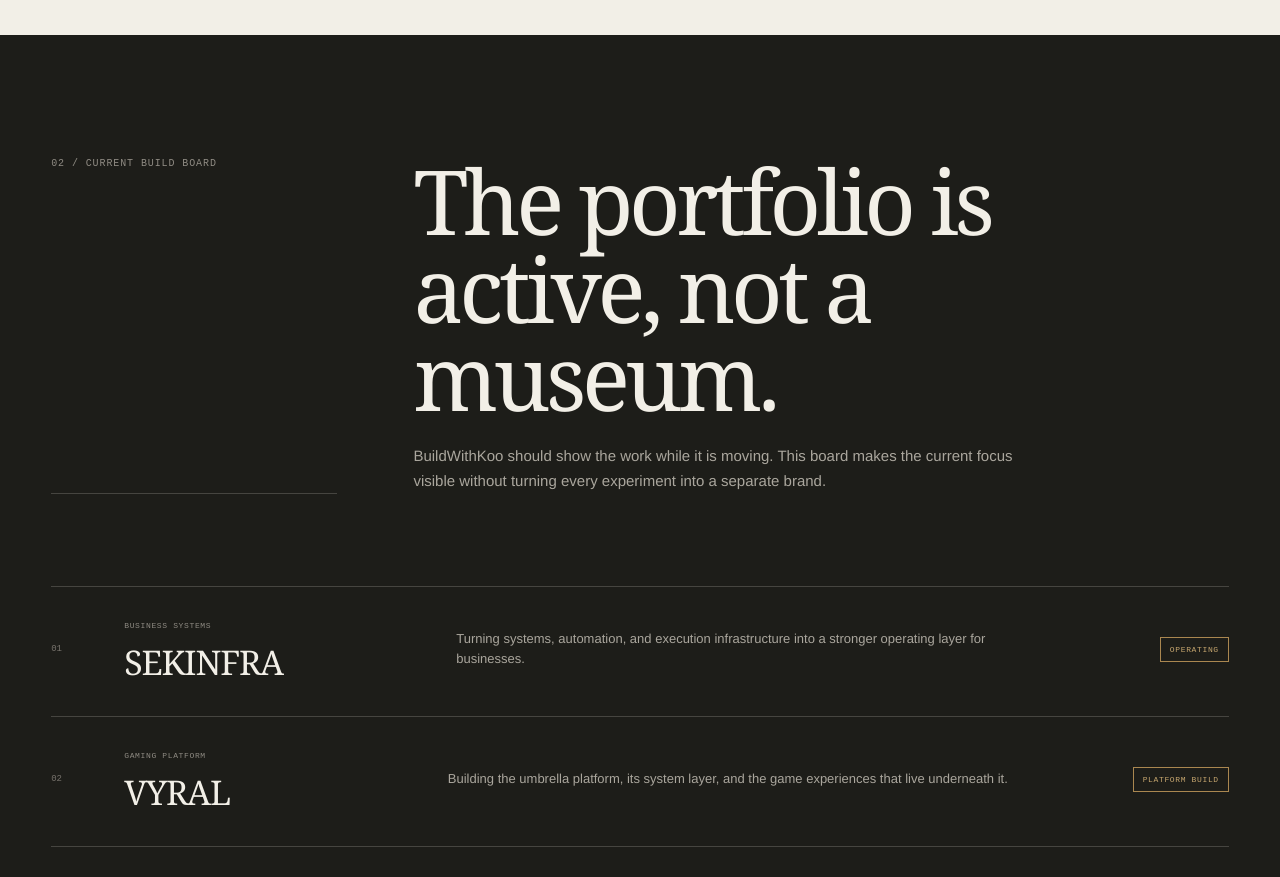
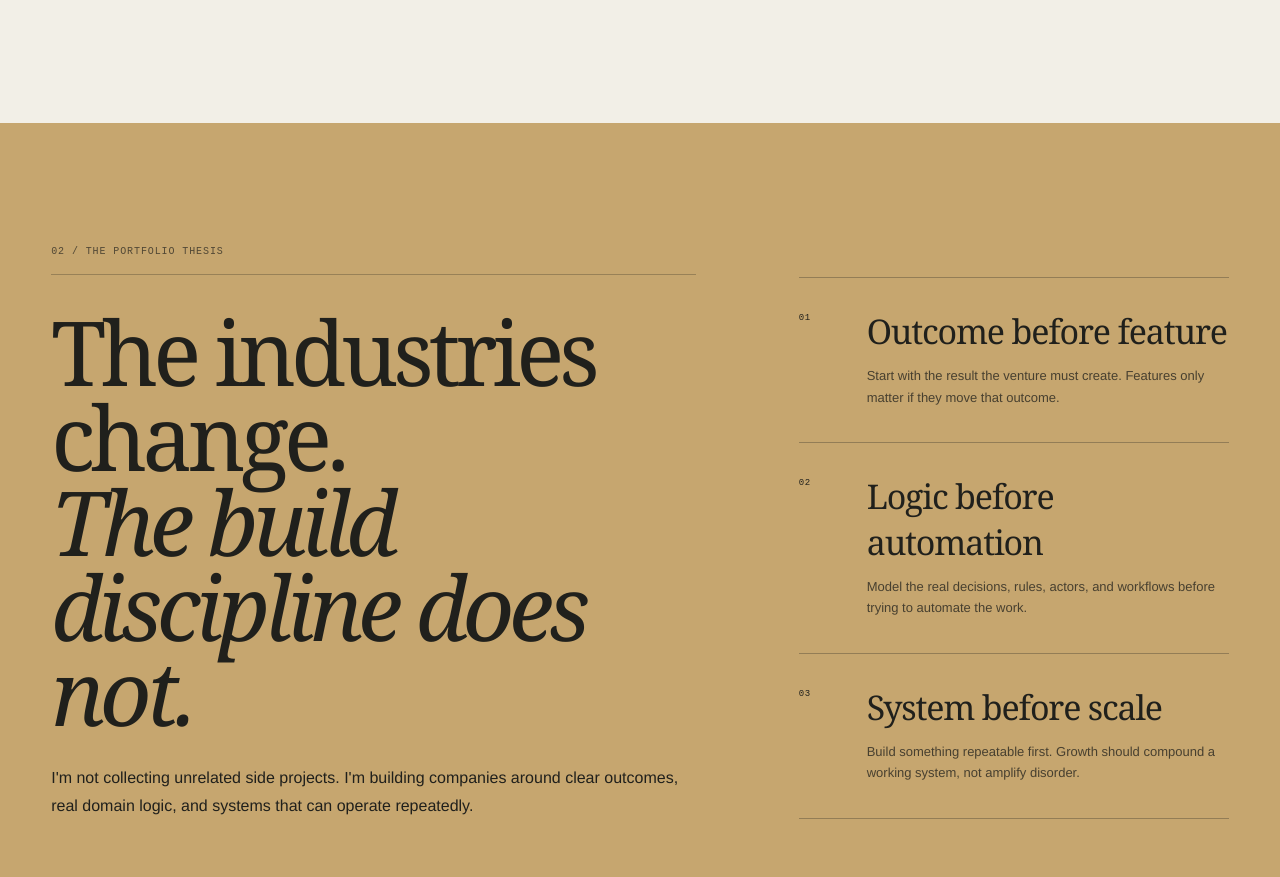
Before and after one commit to AnonymousKoo/buildwithkoo, a Next.js app: page / in a window 1280 px wide. Shown: the part 1920-2797 px from the top of the page. Built offline with nearby package versions, Linux system fonts and the light colour scheme.

Commit message:
Refine BuildWithKoo portfolio structure

```diff
--- a/app/globals.css
+++ b/app/globals.css
@@ -2583,3 +2583,168 @@ summary {
     border-right: 0;
   }
 }
+/* Portfolio information architecture refinement */
+.venture-card-outcome-copy {
+  max-width: 34ch;
+}
+
+.portfolio-thesis {
+  display: grid;
+  gap: 70px;
+  padding: 90px 20px 96px;
+  color: var(--ink);
+  background: var(--gold-light);
+}
+
+.portfolio-thesis .section-index {
+  border-color: rgba(32, 32, 28, 0.28);
+  color: rgba(32, 32, 28, 0.7);
+}
+
+.portfolio-thesis-lead h2 {
+  max-width: 980px;
+  margin: 34px 0 0;
+  font-family: Georgia, "Times New Roman", serif;
+  font-size: clamp(46px, 12vw, 72px);
+  font-weight: 400;
+  letter-spacing: -0.055em;
+  line-height: 0.95;
+}
+
+.portfolio-thesis-lead h2 span {
+  display: block;
+  font-style: italic;
+}
+
+.portfolio-thesis-lead > p:last-child {
+  max-width: 720px;
+  margin: 30px 0 0;
+  font-size: 16px;
+  line-height: 1.7;
+}
+
+.portfolio-principles {
+  border-top: 1px solid rgba(32, 32, 28, 0.3);
+}
+
+.portfolio-principles article {
+  display: grid;
+  grid-template-columns: 44px minmax(0, 1fr);
+  gap: 14px;
+  padding: 24px 0 28px;
+  border-bottom: 1px solid rgba(32, 32, 28, 0.3);
+}
+
+.portfolio-principles article > span {
+  padding-top: 5px;
+  font-family: "Courier New", Courier, monospace;
+  font-size: 9px;
+  letter-spacing: 0.08em;
+}
+
+.portfolio-principles h3 {
+  margin: 0;
+  font-family: Georgia, "Times New Roman", serif;
+  font-size: 30px;
+  font-weight: 400;
+  letter-spacing: -0.035em;
+}
+
+.portfolio-principles p {
+  max-width: 620px;
+  margin: 11px 0 0;
+  color: rgba(32, 32, 28, 0.76);
+  font-size: 13px;
+  line-height: 1.65;
+}
+
+.build-board-refined {
+  background: var(--off-white-deep);
+  color: var(--ink);
+}
+
+.build-board-refined .section-index {
+  color: var(--muted-on-light);
+  border-color: var(--line-light);
+}
+
+.build-board-refined .build-board-intro > div > p {
+  color: var(--muted-on-light);
+}
+
+.build-board-refined .build-board-list {
+  border-color: var(--line-light);
+}
+
+.build-board-refined .build-board-list article {
+  border-color: var(--line-light);
+}
+
+.build-board-refined .build-board-number,
+.build-board-refined .build-board-name span {
+  color: var(--muted-on-light);
+}
+
+.build-board-refined .build-board-name h3 {
+  color: var(--ink);
+}
+
+.build-board-refined .build-board-list article > p {
+  color: var(--muted-on-light);
+}
+
+.build-board-action {
+  display: flex;
+  align-items: center;
+  justify-content: space-between;
+  gap: 14px;
+}
+
+.build-board-action strong {
+  width: fit-content;
+  padding: 7px 9px;
+  border: 1px solid rgba(123, 97, 57, 0.46);
+  color: #7b6139;
+  font-family: "Courier New", Courier, monospace;
+  font-size: 8px;
+  font-weight: 500;
+  letter-spacing: 0.08em;
+  text-transform: uppercase;
+}
+
+.build-board-action a {
+  font-size: 11px;
+  font-weight: 600;
+}
+
+@media (min-width: 720px) {
+  .portfolio-thesis {
+    grid-template-columns: minmax(0, 1.05fr) minmax(320px, 0.7fr);
+    gap: 8vw;
+    padding: 122px 4vw 130px;
+  }
+
+  .portfolio-thesis-lead h2 {
+    font-size: clamp(66px, 7vw, 102px);
+  }
+
+  .portfolio-principles {
+    align-self: end;
+  }
+}
+
+@media (min-width: 1020px) {
+  .portfolio-thesis {
+    min-height: 78vh;
+    align-items: center;
+  }
+
+  .portfolio-principles article {
+    grid-template-columns: 54px minmax(0, 1fr);
+    padding: 30px 0 34px;
+  }
+
+  .portfolio-principles h3 {
+    font-size: 34px;
+  }
+}
--- a/app/page.tsx
+++ b/app/page.tsx
@@ -1,27 +1,21 @@
 import Link from 'next/link'
 import { ventures } from '../lib/ventures'
 
-const currentBuilds = [
+const principles = [
   {
-    name: 'SEKINFRA',
-    type: 'Business systems',
-    stage: 'Operating',
+    title: 'Outcome before feature',
     description:
-      'Turning systems, automation, and execution infrastructure into a stronger operating layer for businesses.',
+      'Start with the result the venture must create. Features only matter if they move that outcome.',
   },
   {
-    name: 'VYRAL',
-    type: 'Gaming platform',
-    stage: 'Platform build',
+    title: 'Logic before automation',
     description:
-      'Building the umbrella platform, its system layer, and the game experiences that live underneath it.',
+      'Model the real decisions, rules, actors, and workflows before trying to automate the work.',
   },
   {
-    name: 'TABLEGRID',
-    type: 'Food platform',
-    stage: 'Domain build',
+    title: 'System before scale',
     description:
-      'Building the domain and application logic first so the platform has a durable foundation before deeper automation.',
+      'Build something repeatable first. Growth should compound a working system, not amplify disorder.',
   },
 ]
 
@@ -32,7 +26,7 @@ const buildStages = [
   },
   {
     title: 'Domain logic',
-    description: 'Model the actors, rules, decisions, workflows, and value exchange before adding complexity.',
+    description: 'Model the actors, rules, decisions, workflows, and value exchange.',
   },
   {
     title: 'System',
@@ -44,7 +38,7 @@ const buildStages = [
   },
   {
     title: 'Operations',
-    description: 'Build the workflows, ownership, feedback loops, and controls that let the company run.',
+    description: 'Build the workflows, ownership, feedback loops, and controls that let it run.',
   },
   {
     title: 'Scale',
@@ -71,23 +65,23 @@ export default function Home() {
             <span>from the system up.</span>
           </h1>
           <p className="portfolio-hero-description">
-            BuildWithKoo is the home for the ventures, platforms, and operating systems I&apos;m
-            building—what they are, where they are now, and how the pieces connect.
+            BuildWithKoo is the public home for the ventures I&apos;m building—the problem,
+            the system, the product, and the path from idea to operating company.
           </p>
           <div className="portfolio-hero-actions">
             <a className="button button-primary" href="#portfolio">
-              Explore the portfolio <span aria-hidden="true">↓</span>
+              View the ventures <span aria-hidden="true">↓</span>
             </a>
-            <a className="button button-secondary" href="#build-system">
-              See the build system <Arrow />
+            <a className="button button-secondary" href="#approach">
+              How I build <Arrow />
             </a>
           </div>
         </div>
 
         <div className="portfolio-hero-ledger" aria-label="Current BuildWithKoo portfolio">
           <div className="portfolio-ledger-head">
-            <span>Portfolio now</span>
-            <span>03 ventures</span>
+            <span>Current portfolio</span>
+            <span>{String(ventures.length).padStart(2, '0')} ventures</span>
           </div>
           {ventures.map((venture) => (
             <Link href={`/ventures/${venture.slug}`} key={venture.slug}>
@@ -104,17 +98,17 @@ export default function Home() {
         <div className="portfolio-section-intro">
           <p className="section-index">01 / Venture portfolio</p>
           <div>
-            <h2 id="portfolio-title">Different markets. One build discipline.</h2>
+            <h2 id="portfolio-title">Three ventures. Three markets. One standard.</h2>
             <p>
-              Each venture keeps its own brand, market, product, and operating model. BuildWithKoo
-              is the layer that shows the body of work as one portfolio.
+              Each company is built for its own market and customer. BuildWithKoo is where the
+              portfolio comes together without flattening the ventures into one brand.
             </p>
           </div>
         </div>
 
         <div className="venture-card-grid">
           {ventures.map((venture) => (
-            <article className="venture-card" key={venture.slug}>
+            <article className="venture-card venture-card-outcome" key={venture.slug}>
               <header>
                 <span>{venture.number}</span>
                 <span className={`venture-status venture-status-${venture.status.toLowerCase()}`}>
@@ -124,12 +118,12 @@ export default function Home() {
               <div>
                 <p>{venture.category}</p>
                 <h3>{venture.name}</h3>
-                <p>{venture.summary}</p>
+                <p className="venture-card-outcome-copy">{venture.outcome}</p>
               </div>
               <footer>
                 <span>{venture.stage}</span>
                 <Link href={`/ventures/${venture.slug}`}>
-                  View venture <span aria-hidden="true">→</span>
+                  Enter venture <span aria-hidden="true">→</span>
                 </Link>
               </footer>
             </article>
@@ -137,28 +131,27 @@ export default function Home() {
         </div>
       </section>
 
-      <section className="build-board" id="build-board" aria-labelledby="build-board-title">
-        <div className="build-board-intro">
-          <p className="section-index">02 / Current build board</p>
-          <div>
-            <h2 id="build-board-title">The portfolio is active, not a museum.</h2>
-            <p>
-              BuildWithKoo should show the work while it is moving. This board makes the current
-              focus visible without turning every experiment into a separate brand.
-            </p>
-          </div>
+      <section className="portfolio-thesis" id="approach" aria-labelledby="portfolio-thesis-title">
+        <div className="portfolio-thesis-lead">
+          <p className="section-index">02 / The portfolio thesis</p>
+          <h2 id="portfolio-thesis-title">
+            The industries change.{' '}
+            <span>The build discipline does not.</span>
+          </h2>
+          <p>
+            I&apos;m not collecting unrelated side projects. I&apos;m building companies around
+            clear outcomes, real domain logic, and systems that can operate repeatedly.
+          </p>
         </div>
 
-        <div className="build-board-list">
-          {currentBuilds.map((build, index) => (
-            <article key={build.name}>
-              <div className="build-board-number">0{index + 1}</div>
-              <div className="build-board-name">
-                <span>{build.type}</span>
-                <h3>{build.name}</h3>
+        <div className="portfolio-principles">
+          {principles.map((principle, index) => (
+            <article key={principle.title}>
+              <span>0{index + 1}</span>
+              <div>
+                <h3>{principle.title}</h3>
+                <p>{principle.description}</p>
               </div>
-              <p>{build.description}</p>
-              <strong>{build.stage}</strong>
             </article>
           ))}
         </div>
@@ -167,15 +160,15 @@ export default function Home() {
       <section className="build-system" id="build-system" aria-labelledby="build-system-title">
         <div className="build-system-grid" aria-hidden="true" />
         <div className="build-system-intro">
-          <p className="section-index">03 / Build system</p>
+          <p className="section-index">03 / Build method</p>
           <div>
             <h2 id="build-system-title">
-              Build the logic first.{' '}
-              <span>Then compound the company.</span>
+              From opportunity{' '}
+              <span>to operating company.</span>
             </h2>
             <p>
-              The visual layer is never the whole product. The recurring advantage is the logic,
-              systems, and operating structure underneath it.
+              The website, app, or brand is only one layer. The real build is the chain from
+              thesis to logic, system, experience, operations, and scale.
             </p>
           </div>
         </div>
@@ -191,34 +184,35 @@ export default function Home() {
         </ol>
       </section>
 
-      <section className="portfolio-architecture" id="ecosystem" aria-labelledby="architecture-title">
-        <div className="portfolio-section-intro">
-          <p className="section-index">04 / Portfolio architecture</p>
+      <section className="build-board build-board-refined" id="now" aria-labelledby="build-board-title">
+        <div className="build-board-intro">
+          <p className="section-index">04 / Now building</p>
           <div>
-            <h2 id="architecture-title">One portfolio. Multiple ventures. Shared leverage.</h2>
+            <h2 id="build-board-title">What is moving right now.</h2>
             <p>
-              BuildWithKoo is the portfolio layer. The ventures stay independent at the customer
-              level while the portfolio makes the body of work, build discipline, and direction visible.
+              A portfolio should show motion without turning the homepage into an internal
+              dashboard. This is the current public snapshot.
             </p>
           </div>
         </div>
 
-        <div className="architecture-map" aria-label="BuildWithKoo portfolio architecture">
-          <div className="architecture-parent">
-            <span>Portfolio layer</span>
-            <strong>BUILDWITHKOO</strong>
-          </div>
-          <div className="architecture-connector" aria-hidden="true">
-            <span />
-          </div>
-          <div className="architecture-ventures">
-            {ventures.map((venture) => (
-              <Link href={`/ventures/${venture.slug}`} key={venture.slug}>
+        <div className="build-board-list">
+          {ventures.map((venture) => (
+            <article key={venture.slug}>
+              <div className="build-board-number">{venture.number}</div>
+              <div className="build-board-name">
                 <span>{venture.category}</span>
-                <strong>{venture.name}</strong>
-              </Link>
-            ))}
-          </div>
+                <h3>{venture.name}</h3>
+              </div>
+              <p>{venture.now}</p>
+              <div className="build-board-action">
+                <strong>{venture.stage}</strong>
+                <Link href={`/ventures/${venture.slug}`} aria-label={`View ${venture.name} venture`}>
+                  View <span aria-hidden="true">→</span>
+                </Link>
+              </div>
+            </article>
+          ))}
         </div>
       </section>
 
@@ -226,17 +220,17 @@ export default function Home() {
         <div>
           <p className="section-index">05 / Build with Koo</p>
           <h2 id="build-with-koo-title">
-            Have an operator-led opportunity{' '}
-            <span>worth building?</span>
+            The portfolio comes first.{' '}
+            <span>Partnership is a separate path.</span>
           </h2>
         </div>
         <div className="build-with-koo-copy">
           <p>
-            The partnership track still exists, but it is one part of BuildWithKoo—not the whole
-            brand. If you have proven capability and a company-shaped opportunity, start here.
+            BuildWithKoo is first a record of what I build. For the right operator-led
+            opportunity, there is also a path to build a company together.
           </p>
           <Link className="button button-primary" href="/apply">
-            Start the application <Arrow />
+            Explore the partnership path <Arrow />
           </Link>
         </div>
       </section>
--- a/components/site-header.tsx
+++ b/components/site-header.tsx
@@ -2,9 +2,9 @@ import Link from 'next/link'
 import { BrandIdentity } from './brand-identity'
 
 const navigation = [
-  { label: 'Portfolio', href: '/#portfolio' },
-  { label: 'Build Board', href: '/#build-board' },
-  { label: 'Build System', href: '/#build-system' },
+  { label: 'Ventures', href: '/#portfolio' },
+  { label: 'Approach', href: '/#approach' },
+  { label: 'Now', href: '/#now' },
 ]
 
 function NavigationLinks() {
--- a/lib/ventures.ts
+++ b/lib/ventures.ts
@@ -10,6 +10,7 @@ export type Venture = {
   portfolioRole: string
   focus: string[]
   outcome: string
+  now: string
 }
 
 export const ventures: Venture[] = [
@@ -33,6 +34,7 @@ export const ventures: Venture[] = [
       'Reusable company-building capabilities',
     ],
     outcome: 'Turn operational complexity into a system a business can actually run on.',
+    now: 'Refining the systems, automation, and operating infrastructure behind client delivery.',
   },
   {
     slug: 'vyral',
@@ -54,6 +56,7 @@ export const ventures: Venture[] = [
       'Systems that can support additional games over time',
     ],
     outcome: 'Build a gaming ecosystem that can expand beyond any one title or server.',
+    now: 'Building the platform layer and the game experiences that live beneath it.',
   },
   {
     slug: 'tablegrid',
@@ -75,6 +78,7 @@ export const ventures: Venture[] = [
       'A clean handoff into deeper automation later',
     ],
     outcome: 'Create a durable food-platform foundation that can grow without rebuilding the logic underneath it.',
+    now: 'Building the domain and application logic, including how future clients move through the platform.',
   },
 ]
 
```
Also changed, not shown: 2 other files (tests, documents, lock files or other folders).
